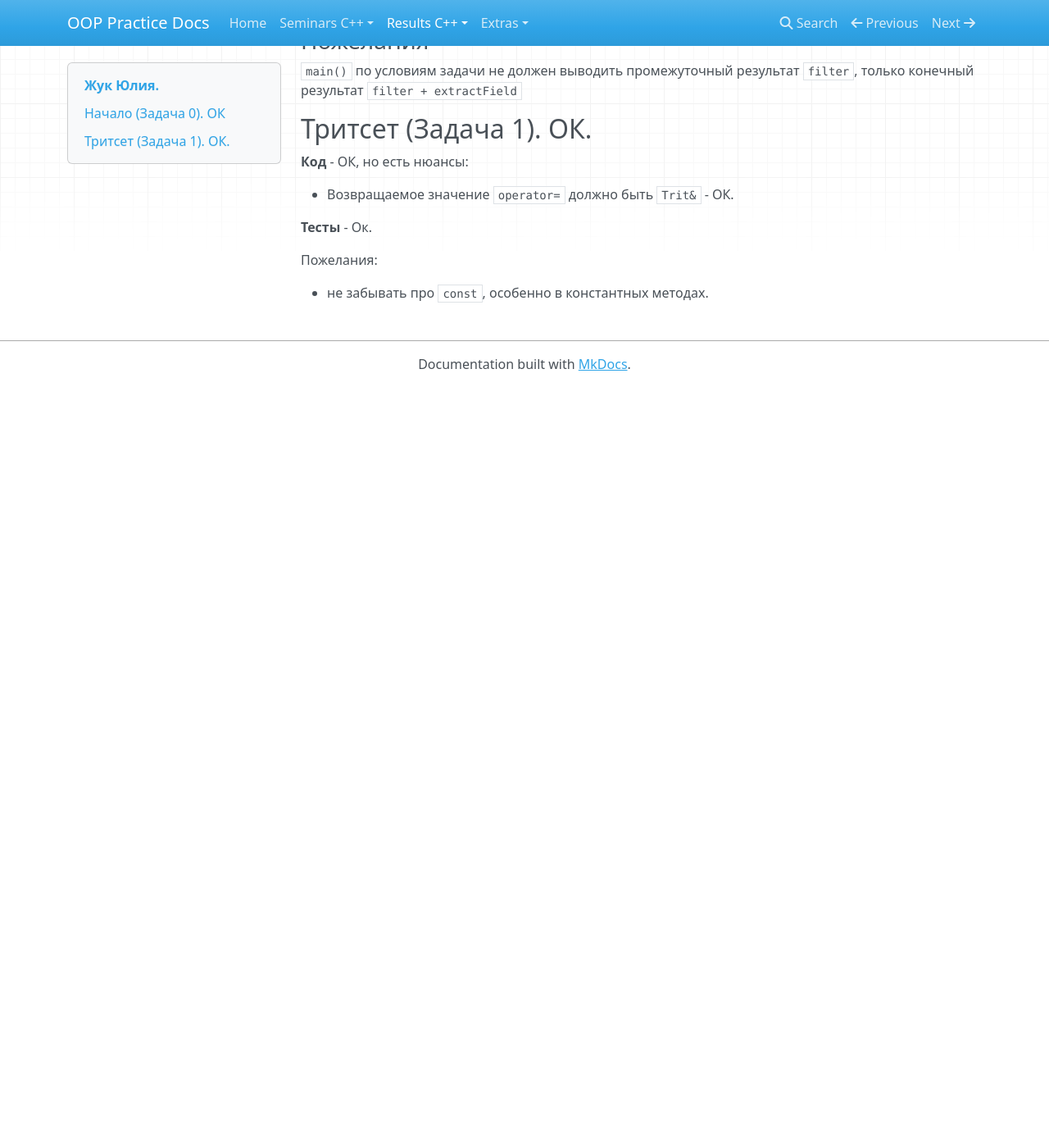
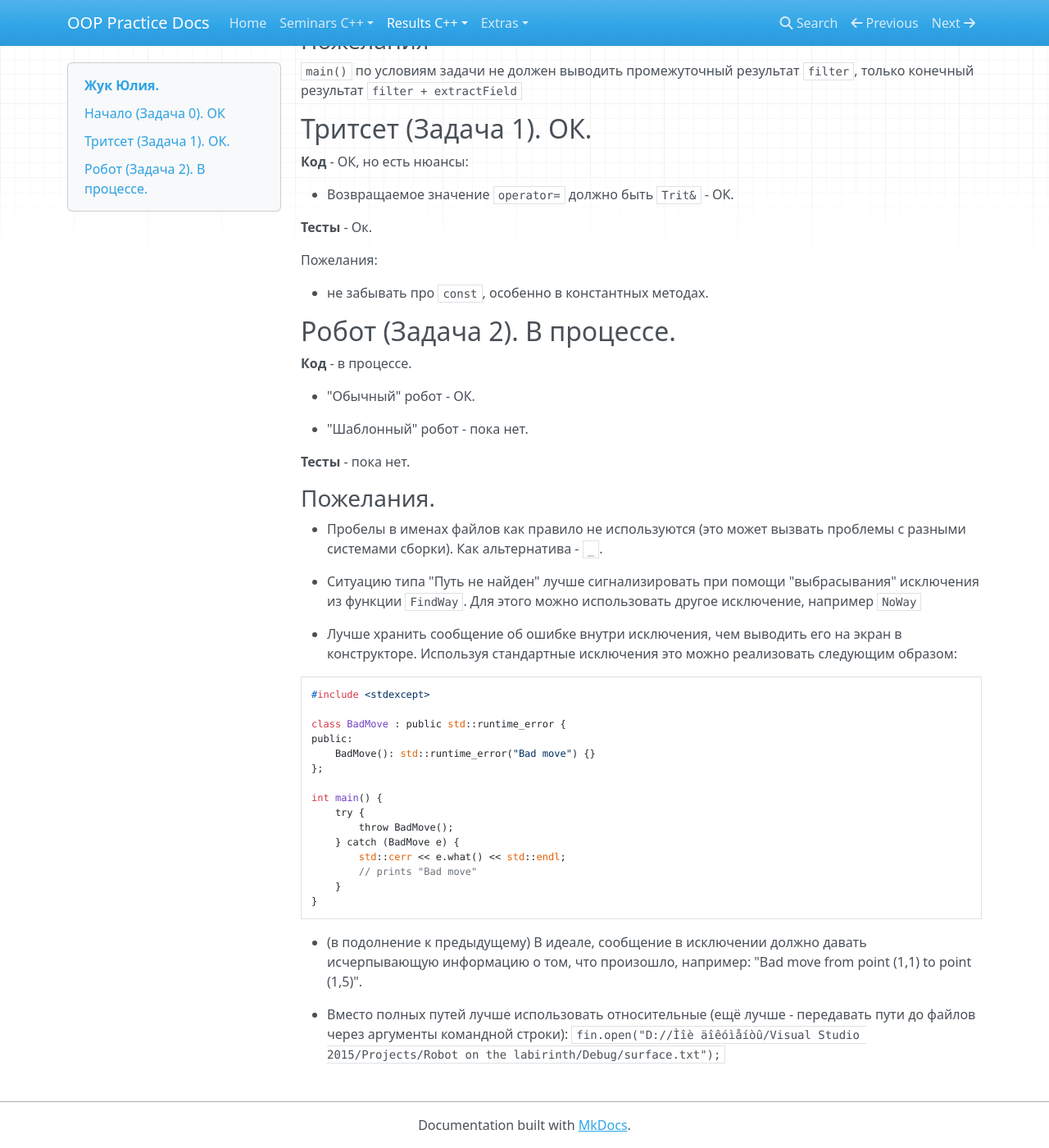
Before and after one commit to avoronkov/oop, an MkDocs documentation site: the page built from docs/2016.cpp/task0/zhuk.md, in a window 1280 px wide and 1400 px high, scrolled down 252 px. Shown: the whole window at 82% size. Built offline with MkDocs 1.6.1, drawn with Linux system fonts in a browser that asks for light colours; nearby versions of some CDN libraries; old or Windows-style settings are respelled for this version of MkDocs; before the commit the page ends 900 px from its top, so only the background shows below that.

Commit message:
26/12 update zhuk results

````diff
--- a/docs/2016.cpp/task0/zhuk.md
+++ b/docs/2016.cpp/task0/zhuk.md
@@ -21,3 +21,44 @@
 Пожелания:
 
 - не забывать про `const`, особенно в константных методах.
+
+## Робот (Задача 2). В процессе.
+
+**Код** - в процессе.
+
+- "Обычный" робот - ОК.
+
+- "Шаблонный" робот - пока нет.
+
+**Тесты** - пока нет.
+
+### Пожелания.
+
+- Пробелы в именах файлов как правило не используются (это может вызвать проблемы с разными системами сборки). Как альтернатива - `_`.
+
+- Ситуацию типа "Путь не найден" лучше сигнализировать при помощи "выбрасывания" исключения из функции `FindWay`. Для этого можно использовать другое исключение, например `NoWay`
+
+- Лучше хранить сообщение об ошибке внутри исключения, чем выводить его на экран в конструкторе. Используя стандартные исключения это можно реализовать следующим образом:
+
+```C++
+#include <stdexcept>
+
+class BadMove : public std::runtime_error {
+public:
+    BadMove(): std::runtime_error("Bad move") {}
+};
+
+int main() {
+    try {
+        throw BadMove();
+    } catch (BadMove e) {
+        std::cerr << e.what() << std::endl;
+		// prints "Bad move"
+    }
+}
+```
+
+- (в подолнение к предыдущему) В идеале, сообщение в исключении должно давать исчерпывающую информацию о том, что произошло,
+например: "Bad move from point (1,1) to point (1,5)".
+
+- Вместо полных путей лучше использовать относительные (ещё лучше - передавать пути до файлов через аргументы командной строки): `fin.open("D://Ìîè äîêóìåíòû/Visual Studio 2015/Projects/Robot on the labirinth/Debug/surface.txt");`
````
Also changed, not shown: docs/2016.cpp/results.md (+1 -1 lines).
